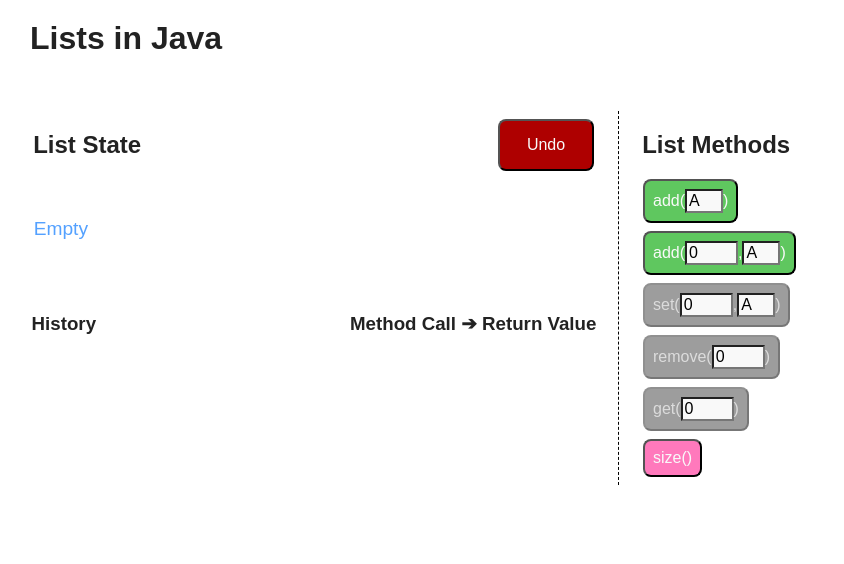
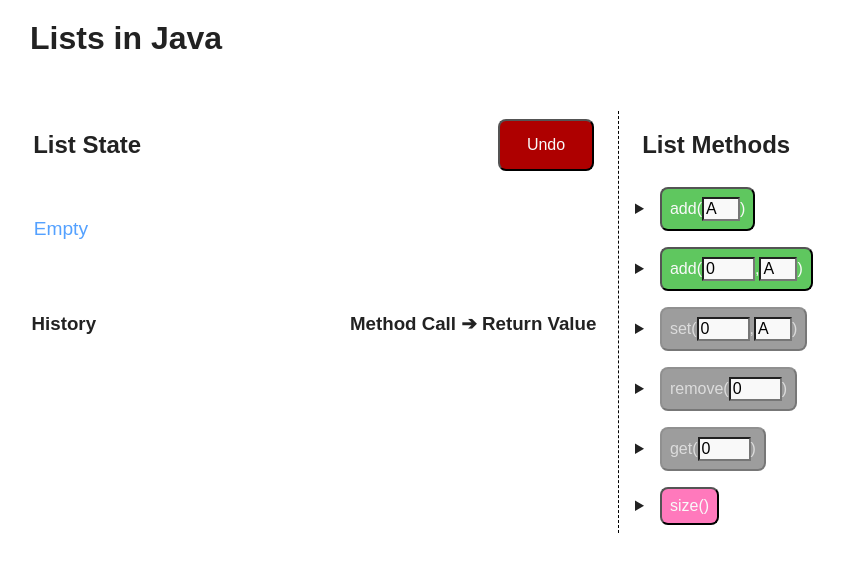
Before and after one commit to nikzb/lists-in-java, a React (Create React App) app: page / in a window 1280 px wide. Shown: the top 564 px of the page, without its empty margins (230-1074 px from the left). Built offline with nearby package versions, Linux system fonts and the light colour scheme.

Commit message:
Shows description for each method

```diff
--- a/src/components/methodToolbox/MethodButton.css
+++ b/src/components/methodToolbox/MethodButton.css
@@ -1,6 +1,6 @@
 .MethodButton {
-  display: flex;
-  align-items: center;
+  /* display: flex; */
+  /* align-items: center; */
   padding: 0.5em;
   font-size: 1.0em;
   margin: 0.5em;
--- a/src/components/methodToolbox/MethodButton.js
+++ b/src/components/methodToolbox/MethodButton.js
@@ -134,13 +134,25 @@ class MethodButton extends React.Component {
     if (this.props.disabled) {
       classNames.push("MethodButton--disabled");
     }
+
+    // const descriptions = [<p>{this.props.description(...this.state.inputValues)}</p>];
+    // if (this.props.description2) {
+    //   descriptions.push(<p>{this.props.description2}</p>);
+    // }
+
     return (
+      <details>
+        <summary>
           <button
             className={classNames.join(' ')}
             onClick={ () => { this.props.onClick(this.state.inputValues) }}
             disabled={this.props.disabled}>
             {this.props.methodName}({this.renderChildren(this.props)})
           </button>
+        </summary>
+        {/* {...descriptions} */}
+        <p>{this.props.description(...this.state.inputValues)}</p>
+      </details>
     );
   }
 }
--- a/src/components/methodToolbox/MethodToolbox.css
+++ b/src/components/methodToolbox/MethodToolbox.css
@@ -1,5 +1,5 @@
 .MethodToolbox {
-  flex: 0 0 12em;
+  flex: 0 0 20em;
   margin-left: 1em;
   padding-left: 1em;
   border-left: 1px dashed black;
--- a/src/components/methodToolbox/MethodToolbox.js
+++ b/src/components/methodToolbox/MethodToolbox.js
@@ -20,24 +20,55 @@ function MethodToolbox(props) {
   return (
     <div className="MethodToolbox">
       <h2 className="section-title">List Methods</h2>
-      <MethodButton methodName="add" disabled={props.disabled} nextValue={props.nextValue} onClick={makeOnClickFuncForMethodButton(props.onButtonClick, 'add')}>
+      <MethodButton
+        methodName="add"
+        description={(element) => `Add the element ${element} at the end of the list.`}
+        disabled={props.disabled}
+        nextValue={props.nextValue}
+        onClick={makeOnClickFuncForMethodButton(props.onButtonClick, 'add')}
+      >
         <ValueInput value={props.nextValue} />
       </MethodButton>
-      <MethodButton methodName="add" disabled={props.disabled} nextValue={props.nextValue} onClick={makeOnClickFuncForMethodButton(props.onButtonClick, 'add')}>
+      <MethodButton
+        methodName="add"
+        description={(index, element) => `At index ${index}, insert the element ${element}.`}
+        disabled={props.disabled}
+        nextValue={props.nextValue}
+        onClick={makeOnClickFuncForMethodButton(props.onButtonClick, 'add')}
+      >
         <IndexInput value={0} maxValue={props.listSize}/>,
         <ValueInput value={props.nextValue} />
       </MethodButton>
-      <MethodButton methodName="set" disabled={props.disabled || listEmpty} nextValue={props.nextValue} onClick={makeOnClickFuncForMethodButton(props.onButtonClick, 'set')}>
+      <MethodButton
+        methodName="set"
+        description={(index, element) => `Replace the element at index ${index} with the element ${element}.`}
+        disabled={props.disabled || listEmpty}
+        nextValue={props.nextValue}
+        onClick={makeOnClickFuncForMethodButton(props.onButtonClick, 'set')}
+      >
         <IndexInput value={0} maxValue={Math.max(props.listSize - 1, 0)}/>,
         <ValueInput value={props.nextValue} />
       </MethodButton>
-      <MethodButton methodName="remove" disabled={props.disabled || listEmpty} onClick={makeOnClickFuncForMethodButton(props.onButtonClick, 'remove')}>
+      <MethodButton
+        methodName="remove"
+        description={(index) => `Remove the element at index ${index}.`}
+        disabled={props.disabled || listEmpty}
+        onClick={makeOnClickFuncForMethodButton(props.onButtonClick, 'remove')}
+      >
         <IndexInput value={0} maxValue={Math.max(props.listSize - 1, 0)}/>
       </MethodButton>
-      <MethodButton methodName="get" disabled={props.disabled || listEmpty} onClick={makeOnClickFuncForMethodButton(props.onButtonClick, 'get')}>
+      <MethodButton
+        methodName="get"
+        description={(index) => `Get a copy of the value at index ${index}.`}
+        disabled={props.disabled || listEmpty}
+        onClick={makeOnClickFuncForMethodButton(props.onButtonClick, 'get')}>
         <IndexInput value={0} maxValue={Math.max(props.listSize - 1, 0)}/>
       </MethodButton>
-      <MethodButton methodName="size" disabled={props.disabled} onClick={makeOnClickFuncForMethodButton(props.onButtonClick, 'size')}>
+      <MethodButton
+        methodName="size"
+        description={() => `Get the number of elements in the list.`}
+        disabled={props.disabled}
+        onClick={makeOnClickFuncForMethodButton(props.onButtonClick, 'size')}>
       </MethodButton>
     </div>
   );
--- /dev/null
+++ b/src/handyScripts/hideFocusRingExceptForTabbers.js
@@ -0,0 +1,18 @@
+export default function hideFocusRingExceptForTabbers() {
+  const handleFirstTab = function handleFirstTab(e) {
+    if (e.keyCode === 9) { // the "I am a keyboard user" key
+        document.body.classList.add('user-is-tabbing');
+        window.removeEventListener('keydown', handleFirstTab);
+    }
+  }
+
+  window.addEventListener('keydown', handleFirstTab);
+}
+
+// Must add to global css:
+// body:not(.user-is-tabbing) button:focus,
+// body:not(.user-is-tabbing) input:focus,
+// body:not(.user-is-tabbing) select:focus,
+// body:not(.user-is-tabbing) textarea:focus {
+//   outline: none;
+// }
--- a/src/index.css
+++ b/src/index.css
@@ -17,3 +17,12 @@ button {
   border-radius: 0.5em;
   color: #f9f9f9;
 }
+
+/* For hiding blue focus ring for non-tabbers */
+body:not(.user-is-tabbing) button:focus,
+body:not(.user-is-tabbing) input:focus,
+body:not(.user-is-tabbing) select:focus,
+body:not(.user-is-tabbing) textarea:focus,
+body:not(.user-is-tabbing) details {
+  outline: none;
+}
--- a/src/index.js
+++ b/src/index.js
@@ -3,6 +3,8 @@ import ReactDOM from 'react-dom';
 import './index.css';
 import App from './App';
 import registerServiceWorker from './registerServiceWorker';
+import hideFocusRingExceptForTabbers from './handyScripts/hideFocusRingExceptForTabbers';
 
 ReactDOM.render(<App />, document.getElementById('root'));
 registerServiceWorker();
+hideFocusRingExceptForTabbers();
```
Lines whose indentation alone changed are shown as unchanged.
